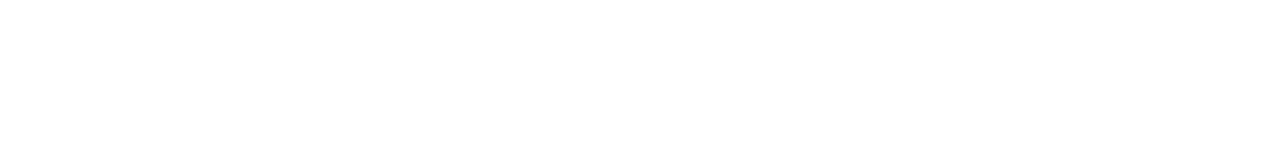
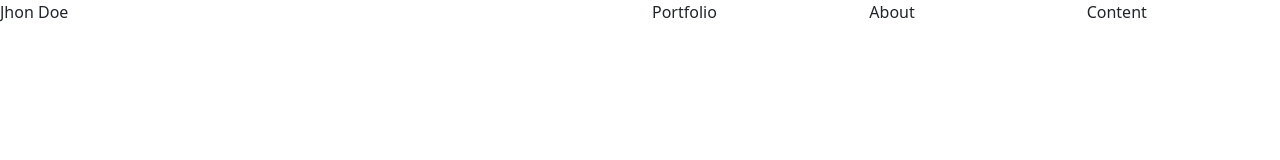
Before and after one commit to lucabenaventew/bootstrap_practice, a website: page index.html in a window 1280 px wide. Drawn offline with nearby package versions, Linux system fonts and the light colour scheme.

Commit message:
Add first row to navbar in index.html.

```diff
--- a/index.html
+++ b/index.html
@@ -11,8 +11,15 @@
 
 <body>
 
+
+    <div class="row" style="backgroud-color=red">
+        <div class="col-6">Jhon Doe</div>
+        <div class="col-2">Portfolio</div>
+        <div class="col-2">About</div>
+        <div class="col-2">Content</div>
+
+    </div>
     <script src="./node_modules/bootstrap/dist/js/bootstrap.js"></script>
-
 </body>
 
 </html>
```
